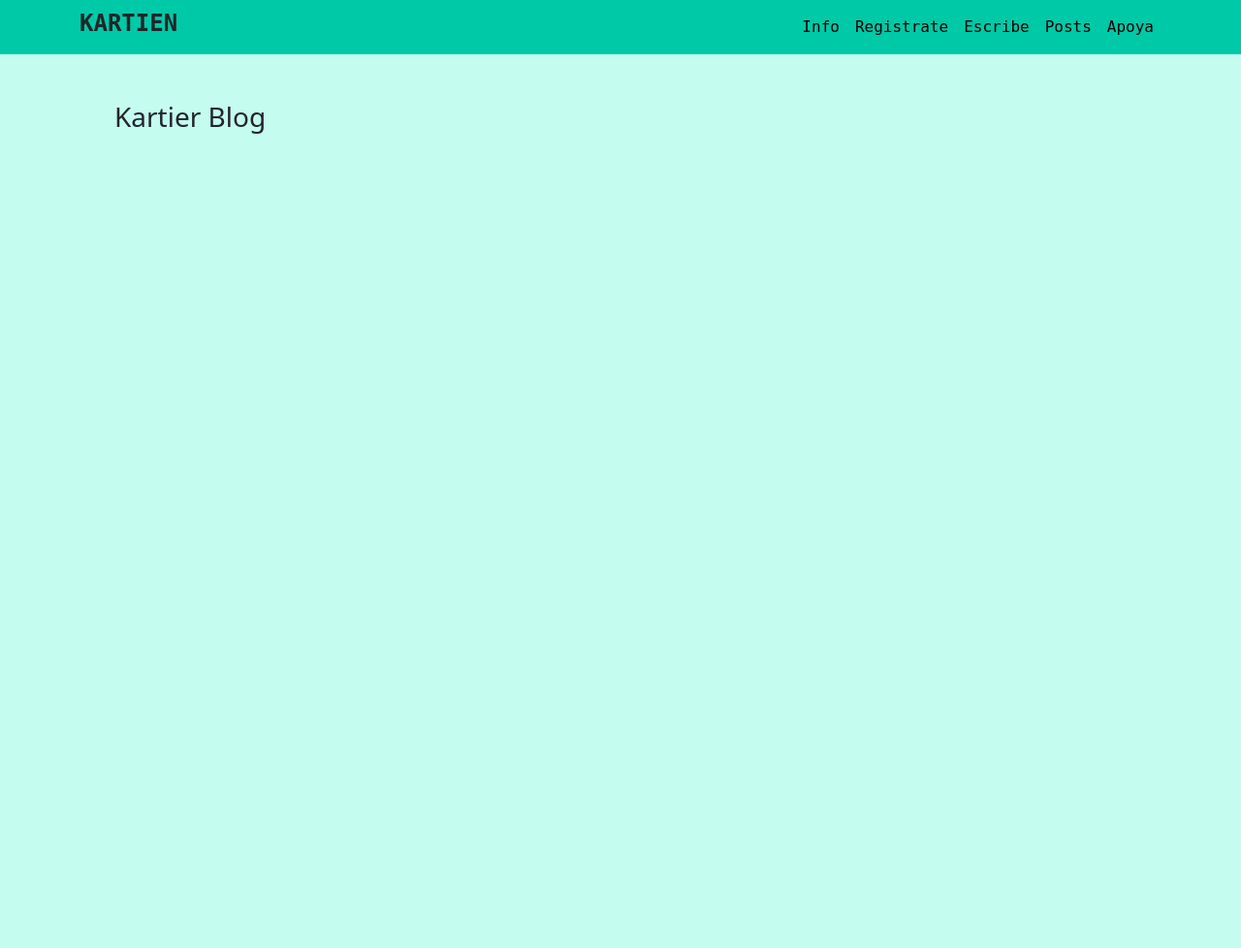
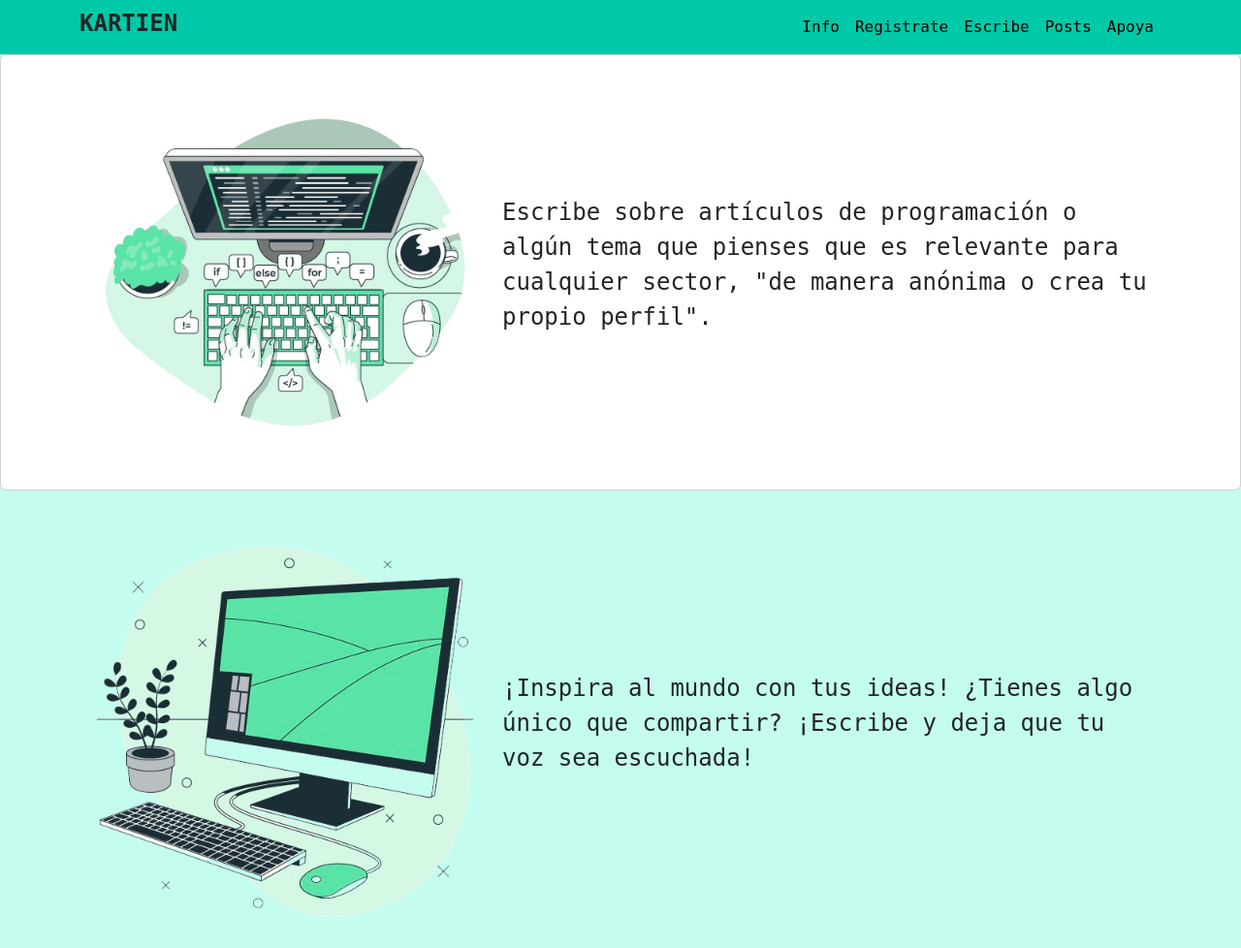
Before and after one commit to kartien/djangoBlog, a Django app: page / in a window 1280 px wide. Shown: the whole page at 97% size. Before the commit the page ends 138 px from the top, so only its background shows below. Run offline with Django 5.2, Linux system fonts and the light colour scheme; some libraries are stand-ins or nearby versions; some web fonts are replaced.

Commit message:
Add home page

```diff
--- a/blog/static/css/page.css
+++ b/blog/static/css/page.css
@@ -26,3 +26,10 @@ body {
 .navegacion {
     background-color: #00C9A7;
 }
+
+.parrafo {
+    font-family: "Roboto Mono", monospace;
+    font-optical-sizing: auto;
+    font-weight: 411;
+    font-style: normal;
+}
--- a/blog/templates/index.html
+++ b/blog/templates/index.html
@@ -1,4 +1,3 @@
-
 {% extends 'base.html' %}
 {% block content %}
 
@@ -7,8 +6,25 @@
 
 <body class="page">
   <link rel="stylesheet" href="{% static 'css/page.css' %}" />
-  <div class="container p-5">
-    <h1 class="fs-3">Kartier Blog</h1>
+  <div class="card">
+    <div class="container p-4 d-md-flex align-items-md-center">
+      <div class="flex-shrink-0">
+        <img src="{% static 'img/image.png' %}" alt="Responsive image" class="img-fluid" style="max-width: 400px;">
+      </div>
+      <div class="flex-grow-1 mt-4 mt-md-0 ms-md-4">
+        <p class="fs-4 parrafo">Escribe sobre artículos de programación o algún tema que pienses que es relevante para cualquier sector, "de manera anónima o crea tu propio perfil".</p>
+      </div>
+    </div>
+  </div>
+  <div class="mt-4">
+    <div class="container p-4 d-md-flex align-items-md-center">
+      <div class="flex-shrink-0">
+        <img src="{% static 'img/image2.png' %}" alt="Responsive image" class="img-fluid" style="max-width: 400px;">
+      </div>
+      <div class="flex-grow-1 mt-4 mt-md-0 ms-md-4">
+        <p class="fs-4 parrafo">¡Inspira al mundo con tus ideas! ¿Tienes algo único que compartir? ¡Escribe y deja que tu voz sea escuchada!</p>
+      </div>
+    </div>
   </div>
 </body>
-{% endblock  %}
+{% endblock %}
```
Also changed, not shown: blog/templates/post/post_list.html (+6 -6 lines), blog/static/img/image.png (added), blog/static/img/image2.png (added).
